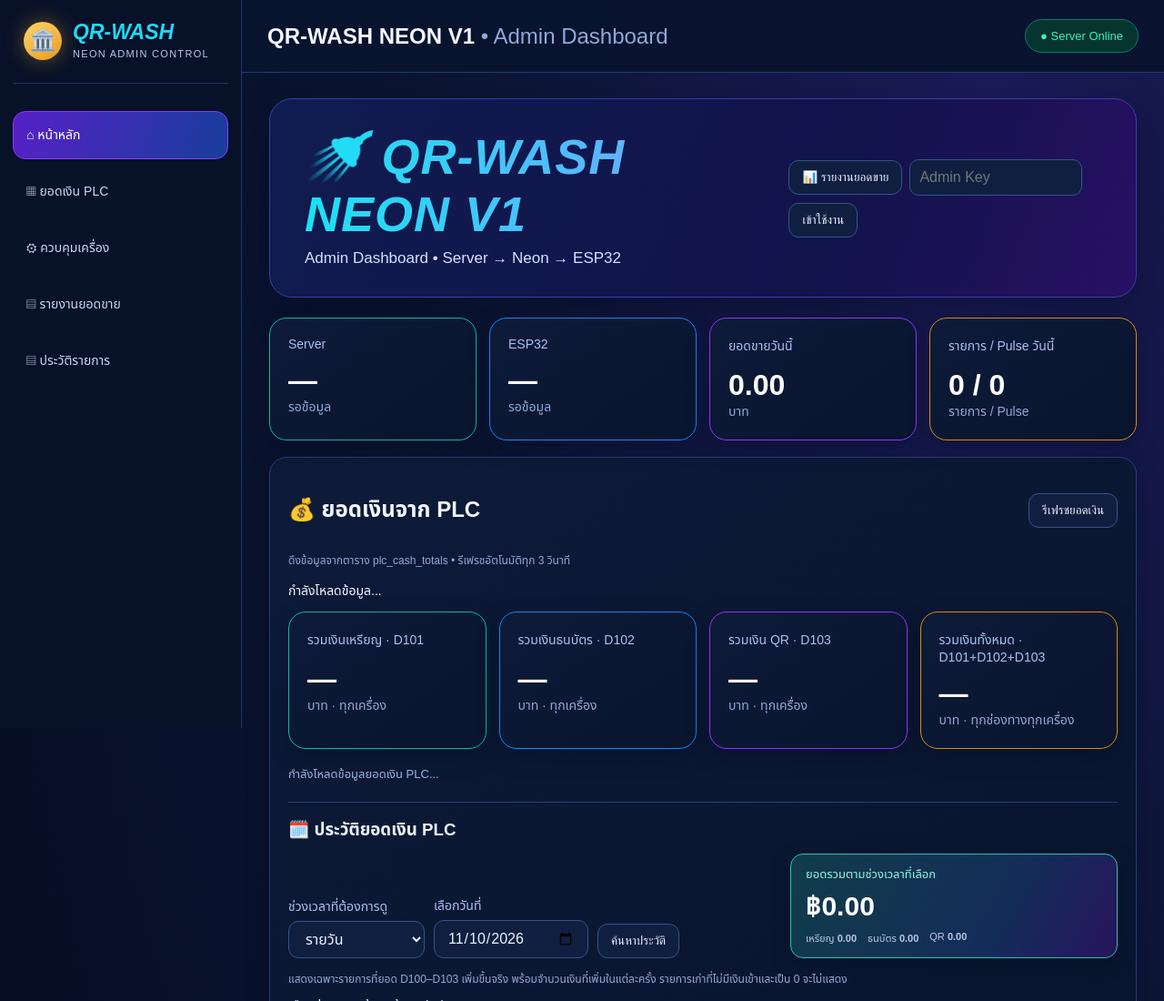
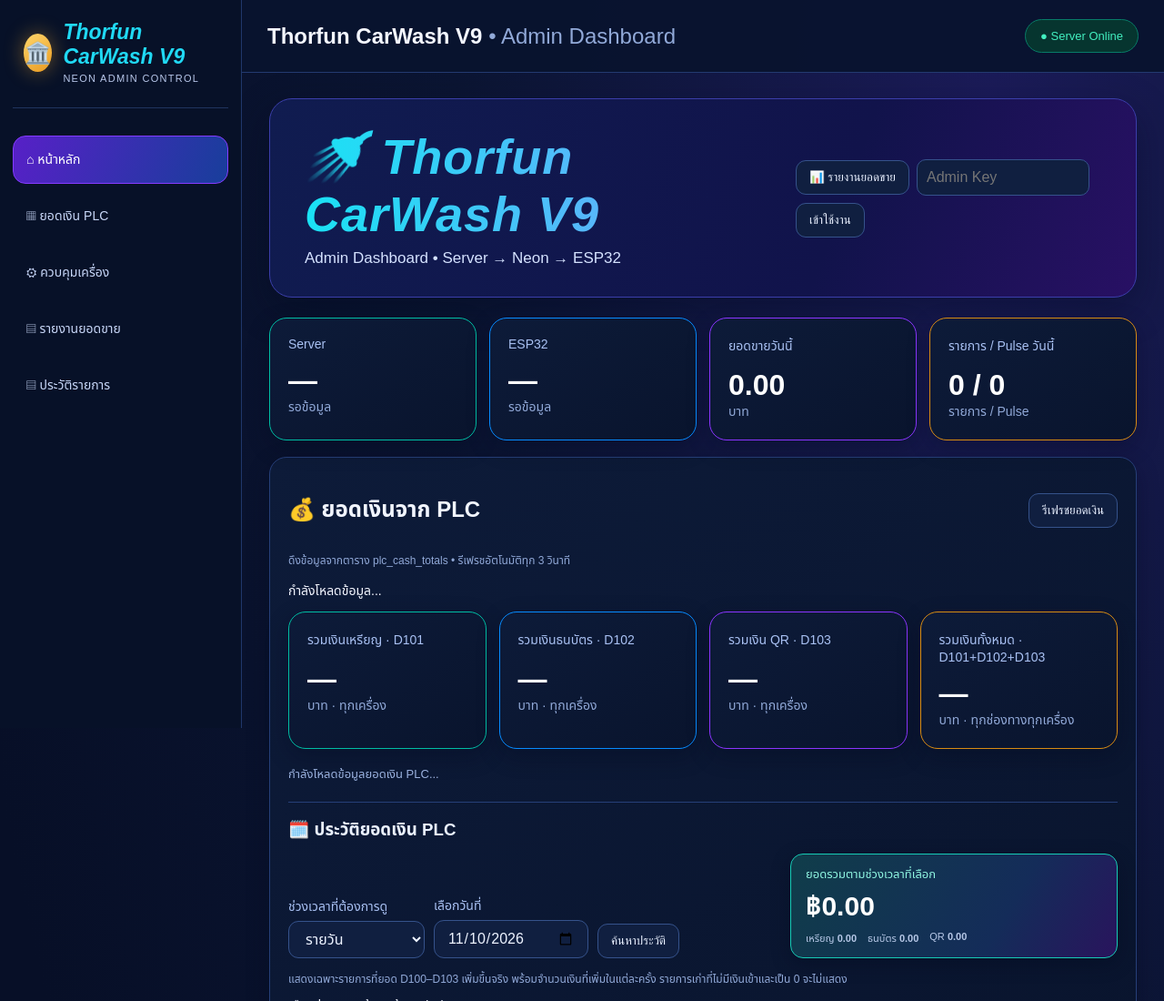
Before and after one commit to Aaom2316/QR-WASH-NEON-V1, a website: page public/index.html in a window 1280 px wide. Shown: the top 1100 px of the page at 91% size. Drawn offline with Linux system fonts and the light colour scheme.

Commit message:
Update index.html

```diff
--- a/public/index.html
+++ b/public/index.html
@@ -3,7 +3,7 @@
 <head>
 <meta charset="utf-8">
 <meta name="viewport" content="width=device-width,initial-scale=1">
-<title>QR-WASH NEON V1 • Admin</title>
+<title>Thorfun CarWash V9 • Admin</title>
 <style>
 
 *{box-sizing:border-box}
@@ -85,7 +85,7 @@ input{color:#edf3ff;background:#101f40;border:1px solid #35528b;border-radius:10
   <aside class="sidebar">
     <div class="side-brand">
       <div class="side-logo">🏛️</div>
-      <div><strong>QR-WASH</strong><small>NEON ADMIN CONTROL</small></div>
+      <div><strong>Thorfun CarWash V9</strong><small>NEON ADMIN CONTROL</small></div>
     </div>
     <nav class="side-nav">
       <a class="active" href="#home">⌂ หน้าหลัก</a>
@@ -97,14 +97,14 @@ input{color:#edf3ff;background:#101f40;border:1px solid #35528b;border-radius:10
   </aside>
   <main class="main-area">
     <div class="topbar">
-      <div class="topbar-title">QR-WASH NEON V1 <span>• Admin Dashboard</span></div>
+      <div class="topbar-title">Thorfun CarWash V9 <span>• Admin Dashboard</span></div>
       <div class="server-chip">● Server Online</div>
     </div>
 <div class="wrap">
 
   <div class="top" id="home">
     <div class="brand">
-      <h1>🚿 QR-WASH NEON V1</h1>
+      <h1>🚿 Thorfun CarWash V9</h1>
       <p>Admin Dashboard • Server → Neon → ESP32</p>
     </div>
 
```
